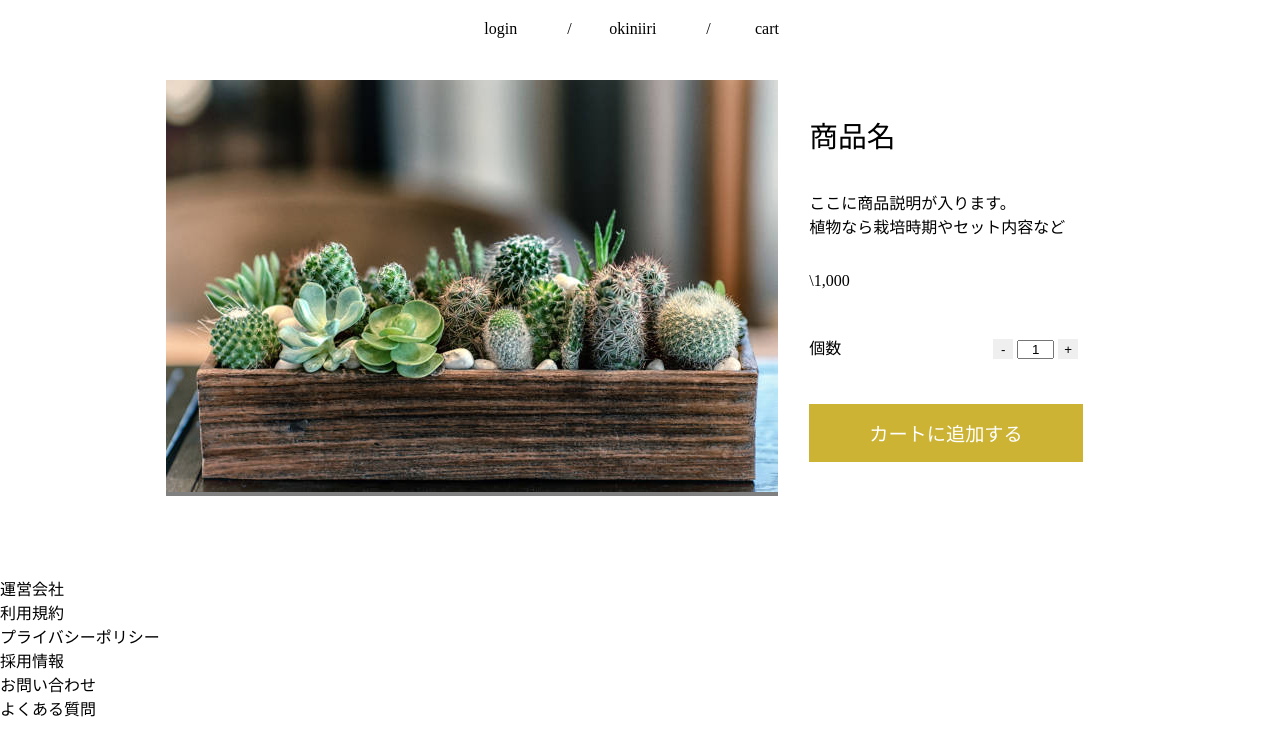
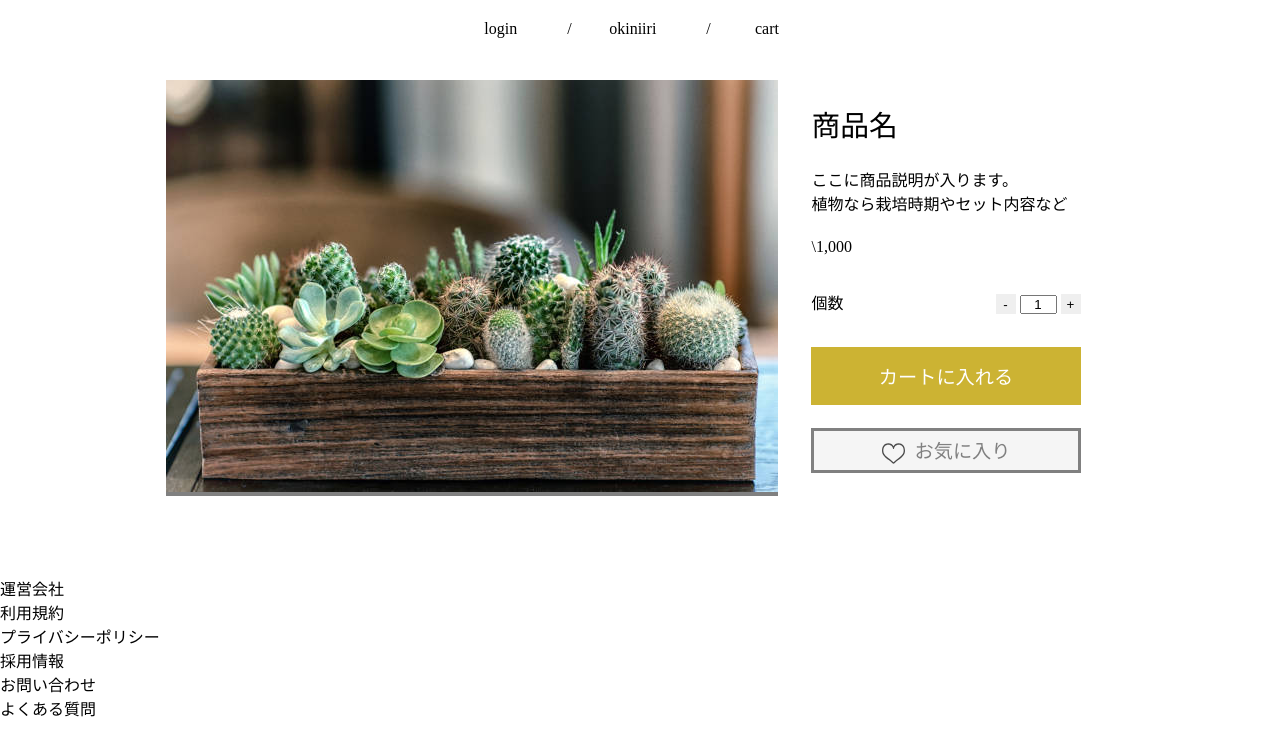
Before and after one commit to oosawananami/ECsite.github.io, a plain HTML site: page shop.html in a window 1280 px wide. Drawn offline with nearby package versions, Linux system fonts and the light colour scheme.

Commit message:
お気に入りボタン追加

```diff
--- a/detail.css
+++ b/detail.css
@@ -59,3 +59,24 @@
   padding: 15px 60px;
   cursor: pointer;
 }
+
+.add_like{
+  color: #808080;
+  border: solid #808080;
+  font-size: 1.2em;
+  background-color: #f5f5f5;
+  padding: 5px 60px;
+  cursor: pointer;
+  vertical-align: bottom;
+}
+
+.add_like::before{
+  content: " ";
+  display: inline-block;
+  vertical-align: middle;
+  padding-right: 10px;
+  width: 23px;
+  height: 23px;
+  background-image: url('./icon/Heart_White.svg');
+  background-repeat: no-repeat;
+}
--- a/script.js
+++ b/script.js
@@ -22,3 +22,8 @@
 add.on('click',function (){
   alert("カートに追加しました");
 });
+
+var like = $('.add_like')
+like.on('click',function(){
+  alert("お気に入り");
+});
--- a/shop.html
+++ b/shop.html
@@ -31,7 +31,8 @@
           </span>
         </p>
 
-        <button class="add_cart" name="add" type="submit">カートに追加する</button>
+        <button class="add_cart" name="add" type="submit">カートに入れる</button>
+        <button class="add_like" name="add_" type="submit">お気に入り</button>
       </div>
   </div>
   </section>
```
